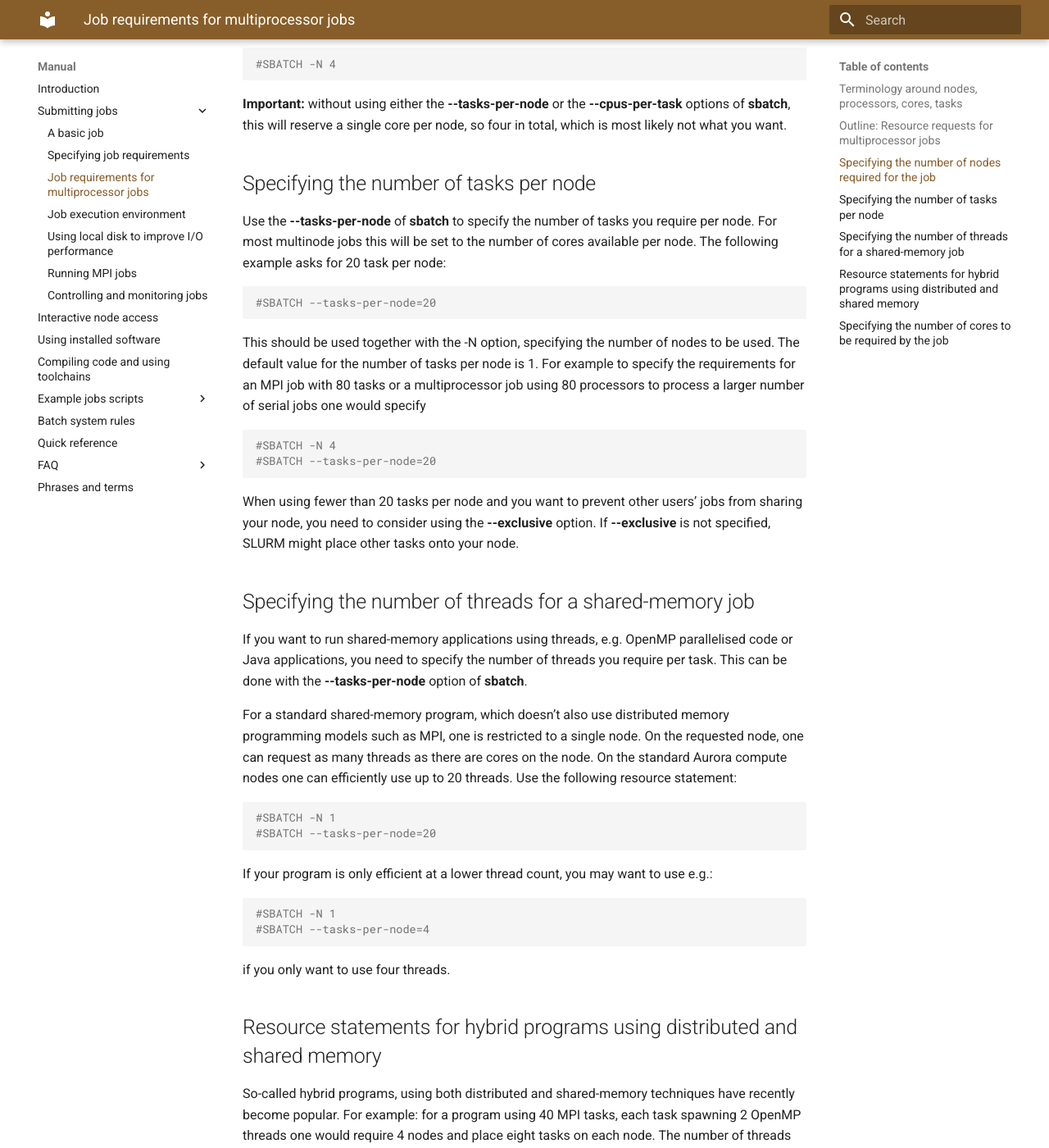
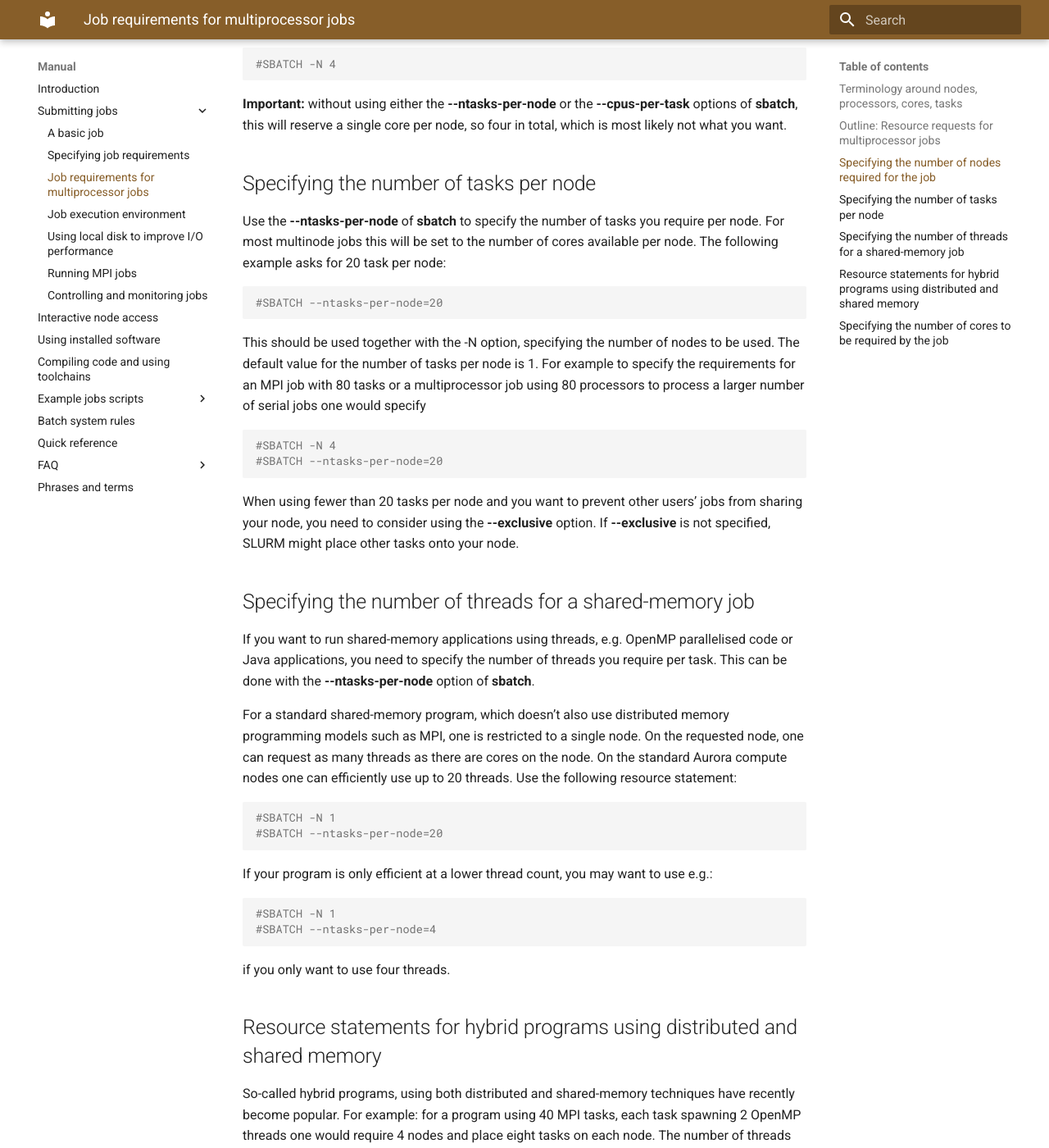
Before and after one commit to lunarc/lunarc_docs, an MkDocs documentation site: the page built from docs/manual/submitting_jobs/manual_requirements_multiproc.md, in a window 1280 px wide and 1400 px high, scrolled down 1589 px. Shown: the whole window at 82% size. Built offline with MkDocs 1.6.1 and Material for MkDocs 9.7.7, drawn with Linux system fonts in a browser that asks for light colours; comment, search, counter and statistics services are not loaded; some of the changed text lies outside the part shown.

Commit message:
Updated --tasks-per-node to --ntasks-per-node

````diff
--- a/docs/manual/submitting_jobs/manual_requirements_multiproc.md
+++ b/docs/manual/submitting_jobs/manual_requirements_multiproc.md
@@ -35,41 +35,41 @@ In SLURM one requests the number of nodes for a job with the **-N** option. The
 #SBATCH -N 4
 ```
 
-**Important:** without using either the **--tasks-per-node** or the **--cpus-per-task** options of **sbatch**, this will reserve a single core per node, so four in total, which is most likely not what you want.
+**Important:** without using either the **--ntasks-per-node** or the **--cpus-per-task** options of **sbatch**, this will reserve a single core per node, so four in total, which is most likely not what you want.
 
 ## Specifying the number of tasks per node
 
-Use the **--tasks-per-node** of **sbatch** to specify the number of tasks you require per node. For most multinode jobs this will be set to the number of cores available per node. The following example asks for 20 task per node:
+Use the **--ntasks-per-node** of **sbatch** to specify the number of tasks you require per node. For most multinode jobs this will be set to the number of cores available per node. The following example asks for 20 task per node:
 
 ```bash
-#SBATCH --tasks-per-node=20
+#SBATCH --ntasks-per-node=20
 ```
 
 This should be used together with the -N option, specifying the number of nodes to be used. The default value for the number of tasks per node is 1. For example to specify the requirements for an MPI job with 80 tasks or a multiprocessor job using 80 processors to process a larger number of serial jobs one would specify
 
 ```bash
 #SBATCH -N 4
-#SBATCH --tasks-per-node=20
+#SBATCH --ntasks-per-node=20
 ```
 
 When using fewer than 20 tasks per node and you want to prevent other users’ jobs from sharing your node, you need to consider using the **--exclusive** option. If **--exclusive** is not specified, SLURM might place other tasks onto your node.
 
 ## Specifying the number of threads for a shared-memory job
 
-If you want to run shared-memory applications using threads, e.g. OpenMP parallelised code or Java applications, you need to specify the number of threads you require per task. This can be done with the **--tasks-per-node** option of **sbatch**.
+If you want to run shared-memory applications using threads, e.g. OpenMP parallelised code or Java applications, you need to specify the number of threads you require per task. This can be done with the **--ntasks-per-node** option of **sbatch**.
 
 For a standard shared-memory program, which doesn’t also use distributed memory programming models such as MPI, one is restricted to a single node. On the requested node, one can request as many threads as there are cores on the node. On the standard Aurora compute nodes one can efficiently use up to 20 threads. Use the following resource statement:
 
 ```bash
 #SBATCH -N 1
-#SBATCH --tasks-per-node=20
+#SBATCH --ntasks-per-node=20
 ```
 
 If your program is only efficient at a lower thread count, you may want to use e.g.:
 
 ```bash
 #SBATCH -N 1
-#SBATCH --tasks-per-node=4
+#SBATCH --ntasks-per-node=4
 ```
 
 if you only want to use four threads.
@@ -80,7 +80,7 @@ So-called hybrid programs, using both distributed and shared-memory techniques h
 
 ```bash
 #SBATCH -N 4
-#SBATCH --tasks-per-node=10
+#SBATCH --ntasks-per-node=10
 #SBATCH --cpus-per-task=2
 ```
 
@@ -90,7 +90,7 @@ In special cases, such as using very unusual numbers of tasks, the **-n** option
 
 ```bash
 #SBATCH -N 4
-#SBATCH --tasks-per-node=20
+#SBATCH --ntasks-per-node=20
 #SBATCH -n 78
 ```
 
````
